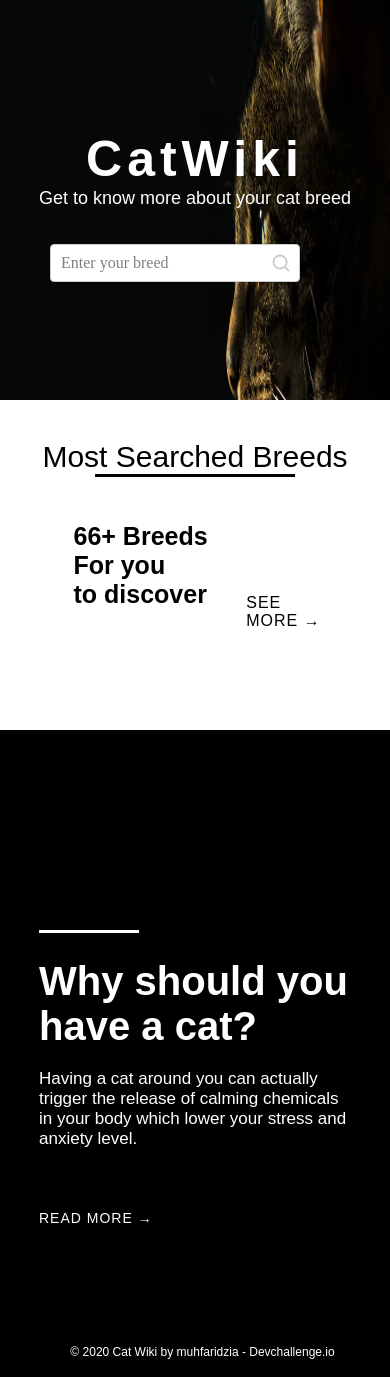
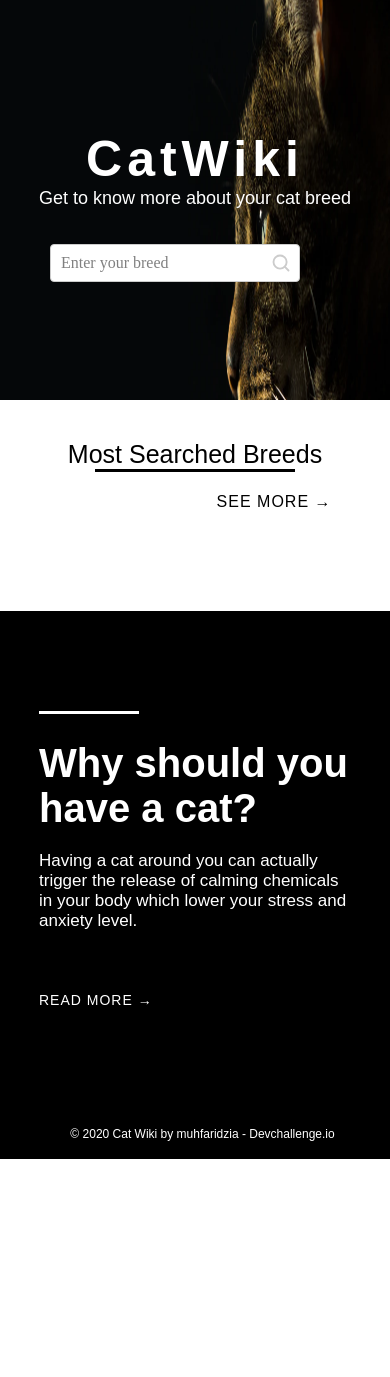
Before and after one commit to mfaridzia/cat-breed, a React (Create React App) app: page / in a window 390 px wide. After the commit the page ends 1159 px from the top, so only its background shows below. Built offline with nearby package versions, Linux system fonts and the light colour scheme; no server answers.

Commit message:
fix: responsive design

```diff
--- a/src/components/LazyImage/index.js
+++ b/src/components/LazyImage/index.js
@@ -10,16 +10,13 @@ const Image = styled.img`
   border-radius: ${props => props.borderRadius};
   border: ${props => props.border};
 
-  /* @media (max-width: 997px) {
-    width: 90%;
-  } */
-
   @media (max-width: 640px) {
     width: 90%;
   }
 
   @media (max-width: 500px) {
     width: 100%;
+    margin: 0px;
   }
 
   @keyframes loaded {
--- a/src/components/Section/CatSection.js
+++ b/src/components/Section/CatSection.js
@@ -16,10 +16,10 @@ export const SectionTitle = styled.h2`
   @media (max-width: 860px) {
     margin-left: 0px;
     text-align: center;
-    font-size: 40px;
+    font-size: 30px;
   }
   @media (max-width: 640px) {
-    font-size: 30px;
+    font-size: 25px;
   }
 `
 export const Line = styled.div`
@@ -39,6 +39,7 @@ export const SectionTextWrapper = styled.div`
   margin: 0 auto;
   @media (max-width: 860px) {
     width: 70%;
+    flex-direction: column;
   }
 `
 export const SectionLink = styled(Link)`
@@ -63,6 +64,7 @@ export const SectionSubTitle = styled.h1`
   margin-left: 15px;
   @media (max-width: 860px) {
     font-size: 25px;
+    display: none;
   }
 `
 export const ImageWrapper = styled.div`
--- a/src/components/Section/WhySection.js
+++ b/src/components/Section/WhySection.js
@@ -18,7 +18,7 @@ export const WhySectionText = styled.div`
   margin-left: 150px;
   margin-top: 200px;
   @media (max-width: 1300px) {
-    margin: 200px auto 100px;
+    margin: 100px auto 100px;
     width: 80%;
   }
 `
```
